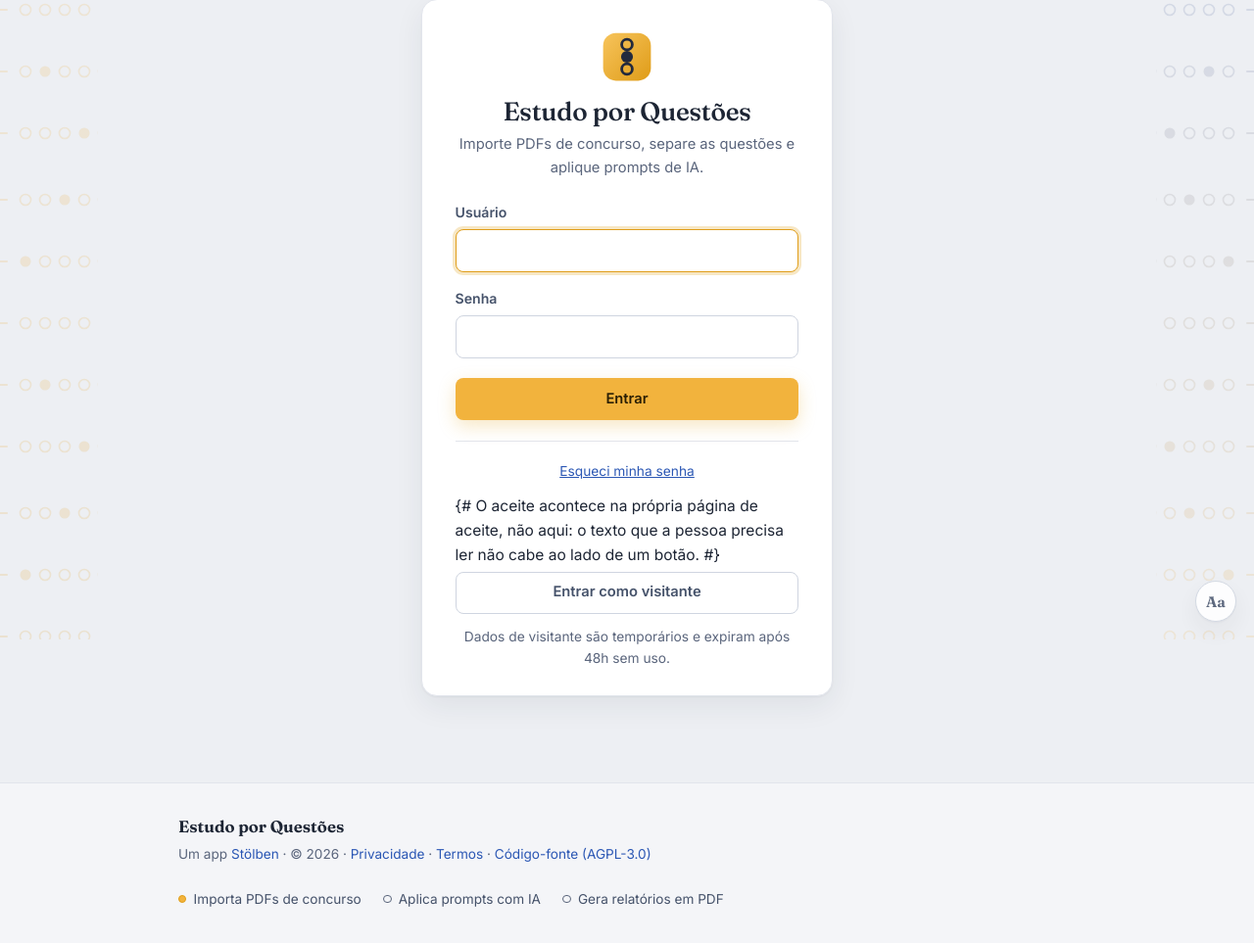
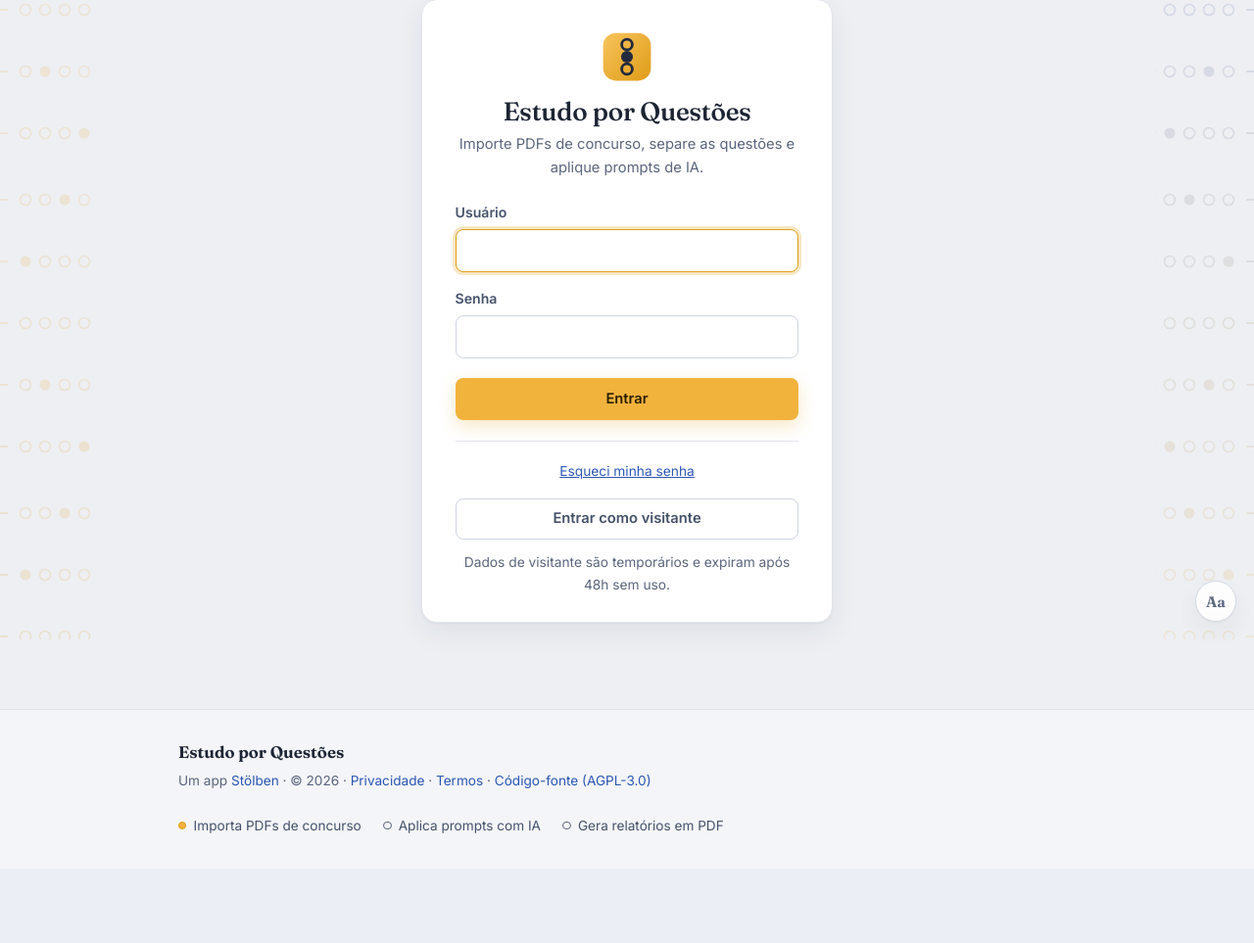
Before and after one commit to rigst/sistema_questoes, a Django app: page /login/ in a window 1280 px wide. Shown: the part 147-1110 px from the top of the page at 98% size. After the commit the page ends 998 px from the top, so only its background shows below. Run offline with Django 5.2, Linux system fonts and the light colour scheme; parts of the project's set-up code (start-up, migrations or seed data) failed here and were passed over.

Commit message:
Corrige comentário {# #} vazando nas telas de login e cadastro
`{# ... #}` é comentário de UMA linha só no Django. Quebrado em duas, o
parser não o reconhece e o texto sai literal no HTML renderizado — dava
para ler o comentário na tela de login e na de cadastro.

Troca por `{% comment %}`, que é a forma correta para múltiplas linhas.

Os dois .bak de config/settings/production.py continuam fora do commit:
são backup de edição local, não versionáveis.

Co-Authored-By: Claude Opus 5 <noreply@anthropic.com>
Claude-Session: https://claude.ai/code/session_01VokwyHDGcLtNp2X9ttaLAq

```diff
--- a/templates/registration/cadastro.html
+++ b/templates/registration/cadastro.html
@@ -16,8 +16,10 @@
             {% if form.non_field_errors %}
                 <div class="form-errors">{{ form.non_field_errors }}</div>
             {% endif %}
-            {# O aceite sai do laço: o markup genérico põe o label acima do campo,
-               o que ficaria estranho num checkbox. Ele é renderizado no fim. #}
+            {% comment %}
+                O aceite sai do laço: o markup genérico põe o label acima do campo,
+                o que ficaria estranho num checkbox. Ele é renderizado no fim.
+            {% endcomment %}
             {% for field in form %}{% if field.name != 'aceite_legal' %}
                 <div>
                     <label for="{{ field.id_for_label }}">{{ field.label }}</label>
--- a/templates/registration/login.html
+++ b/templates/registration/login.html
@@ -32,8 +32,10 @@
 
         <div class="auth-visitor-section">
             <p class="auth-alt-note">{% if allow_public_signup %}Ainda não tem conta? <a href="{% url 'accounts:cadastro' %}">Criar conta</a> · {% endif %}<a href="{% url 'password_reset' %}">Esqueci minha senha</a></p>
-            {# O aceite acontece na própria página de aceite, não aqui: o texto
-               que a pessoa precisa ler não cabe ao lado de um botão. #}
+            {% comment %}
+                O aceite acontece na própria página de aceite, não aqui: o texto
+                que a pessoa precisa ler não cabe ao lado de um botão.
+            {% endcomment %}
             <a class="btn btn-secondary auth-submit" href="{% url 'legal:aceite_visitante' %}">Entrar como visitante</a>
             <p class="auth-alt-note">Dados de visitante são temporários e expiram após 48h sem uso.</p>
         </div>
```
